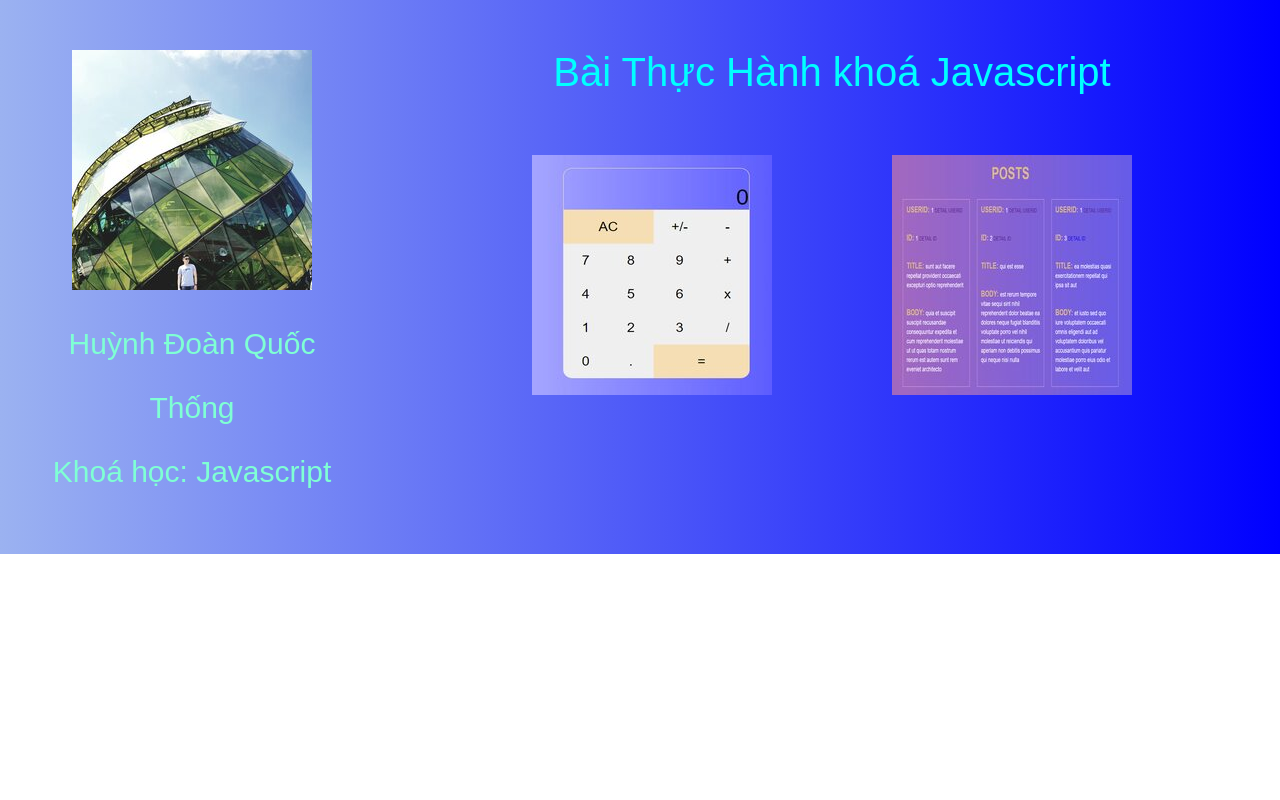
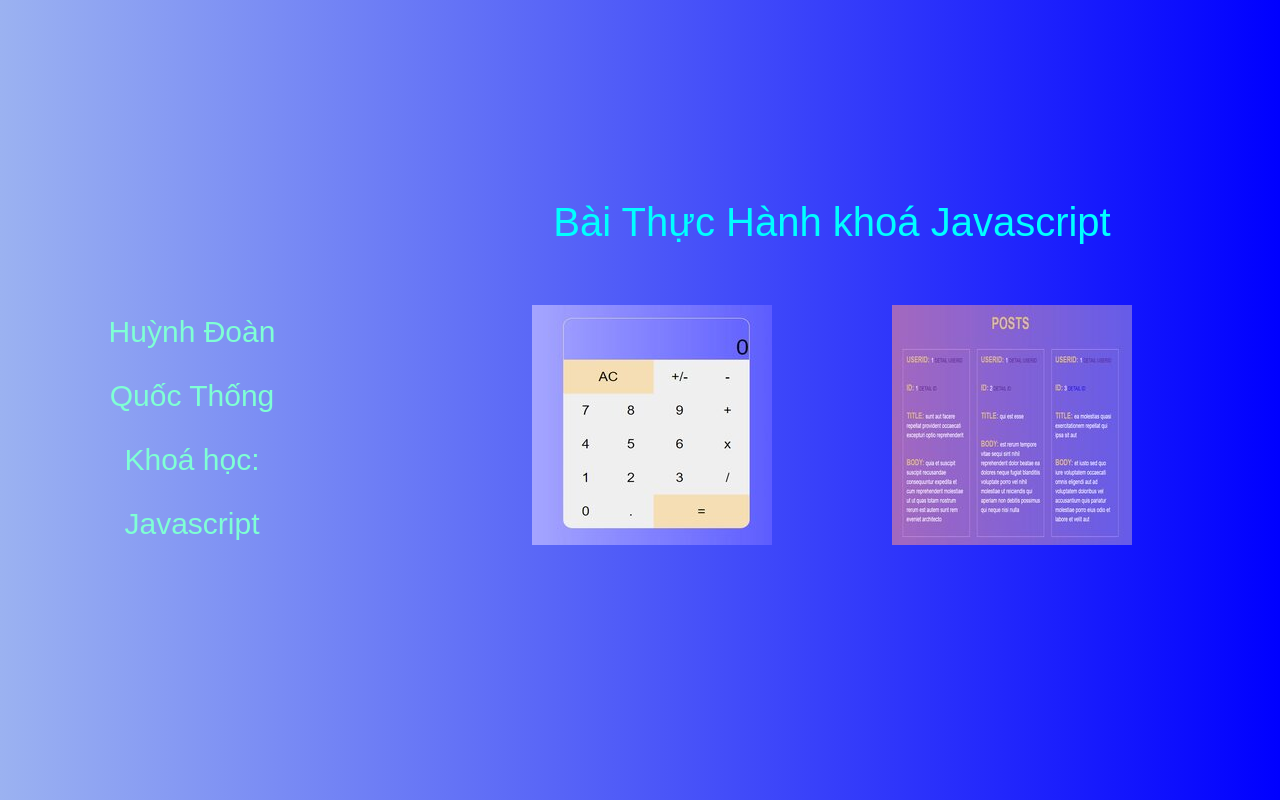
Before and after one commit to Quoc-Thong/Quoc-Thong.github.io, a plain HTML site: page index.html in a window 1280 px wide. Shown: the top 800 px of the page. Drawn offline with Linux system fonts and the light colour scheme.

Commit message:
update 2

```diff
--- a/css/index.css
+++ b/css/index.css
@@ -11,10 +11,11 @@
   text-align: center;
   font-size: 30px;
   display: flex;
+  height: 1000px;
 }
 
 .headsub {
-  padding: 50px;
+  padding: 300px 100px;
   line-height: 64px;
   max-width: 30%;
 }
@@ -25,7 +26,7 @@
 
 .main-down {
   margin: 0 auto;
-  padding: 50px;
+  padding: 200px 50px;
   text-align: center;
 }
 
--- a/index.html
+++ b/index.html
@@ -10,7 +10,6 @@
   <body>
     <div class="container">
       <nav class="headsub">
-        <img src="img/resize.jpg" alt="resize" />
         <p>Huỳnh Đoàn Quốc Thống</p>
         <p>Khoá học: Javascript</p>
       </nav>
```
